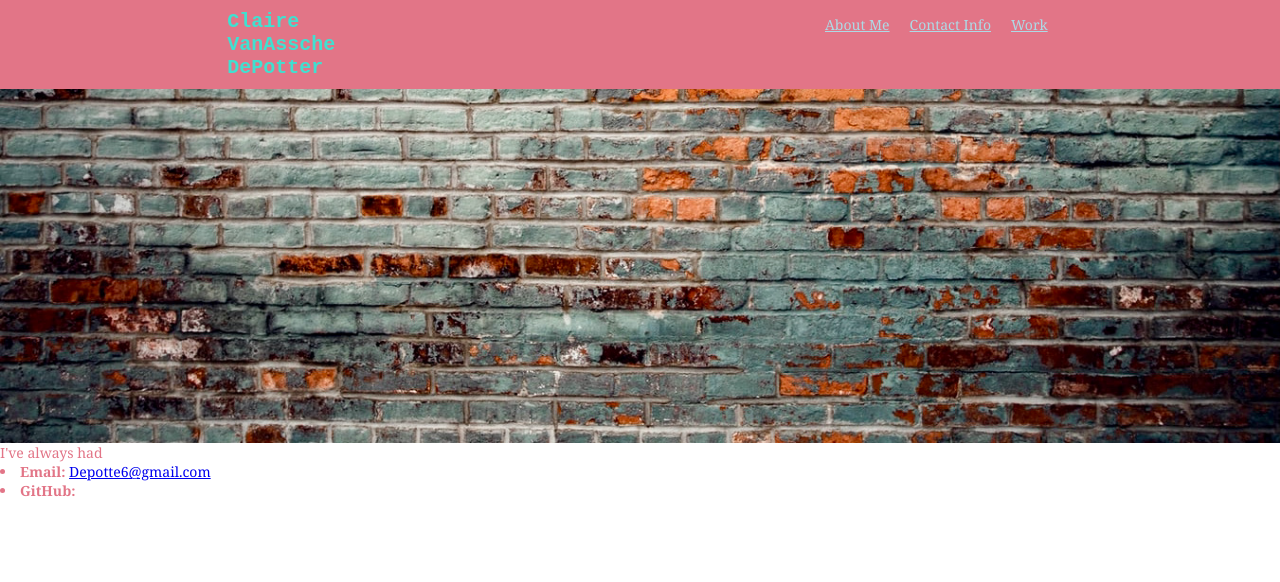
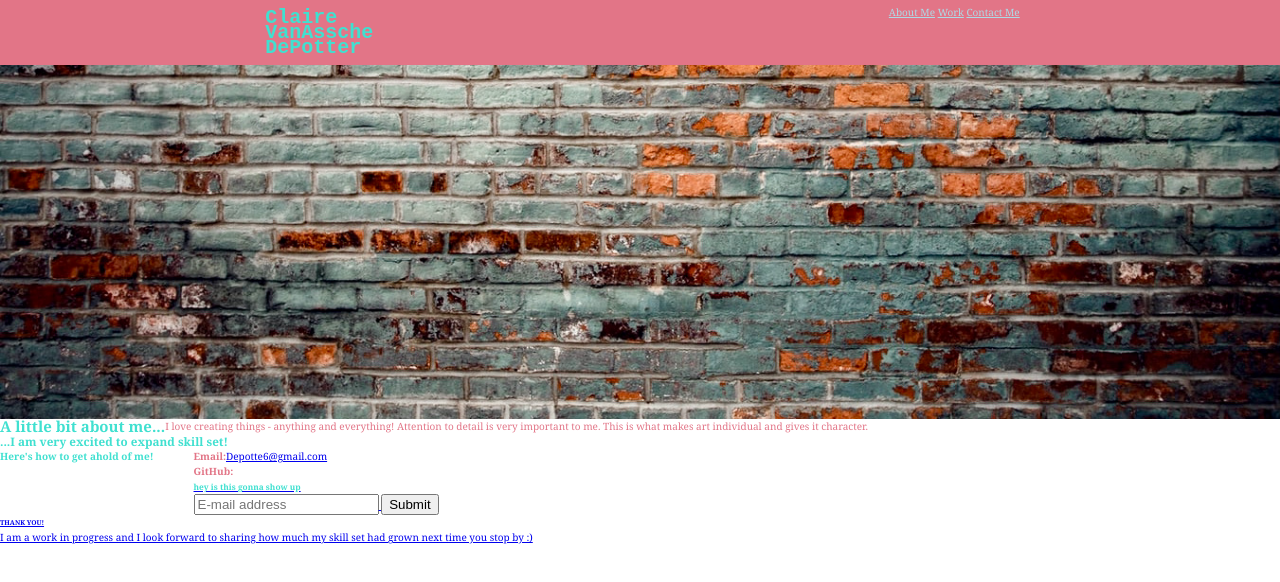
Before and after one commit to depotte6/Cache-de-Claire, a plain HTML site: page index.html in a window 1280 px wide. Drawn offline with Linux system fonts and the light colour scheme.

Commit message:
Updated about me, contact info and work sections. Added <aside>

```diff
--- a/index.html
+++ b/index.html
@@ -13,34 +13,55 @@
 <header>
   <h1>Claire <br>VanAssche <br>DePotter</h1>
      <nav>
-        <ul>
-             <li><a href="#">About Me</a></li>
-              <li><a href="#">Contact Info</a></li>
-             <li><a href="#">Work</a></li>
+        <ul="Contact">
+             </li><a href="#AboutMe"> About Me</a></il>
+            </li><a href="#Work"> Work</a></il>
+          </li><a href="#ContactMe"> Contact Me</a></il>
     </ul>
   </nav>
 </header>
 <main>
+  <article>
   <section class="banner">
     <img src="bluebrick.jpg">
   </section>
 
+  <section id="AboutMe">
+    <h2>A little bit about me...</h2>
+      <p> I love creating things - anything and everything!
+         Attention to detail is very important to me.  This is what makes
+         art individual and gives it character. </p>
+  </section>
+
+  <section id="Work">
+    <h3>...I am very excited to expand skill set!
+      <p></p>
+    </h3>
+  </section>
+
+
+<section id="ContactMe">
+  <h4>Here's how to get ahold of me!</H4>
+    <ul>
+      <li id="email"><strong>Email:</strong><a href="#">Depotte6@gmail.com </a> </li>
+             <li id="github"><strong>GitHub:</strong><a href="#>https://github.com/depotte6 </a></li>
+     </ul>
+    </article>
+</section>
+<aside>
+
+  <h5> hey is this gonna show up </h5>
+  <form>
+    <input type="text" placeholder="E-mail address" />
+    <button>Submit</button>
+  </form>
+</aside>
 </main>
 
 
-
-
-    <section>
-        <p> I've always had</p>
-    </section>
- <section></section> <li id="email"><strong>Email:</strong>
-<a href="#">Depotte6@gmail.com </a> </li>
-          <li id="github"><strong>GitHub:</strong>
-          <a href="#>https://github.com/depotte6</a></li>
-          </section>
-
-
-  </header>
 </body>
-<footer></footer>
+<footer>
+  <h6> THANK YOU!</h6>
+  <p> I am a work in progress and I look forward to sharing how much my skill set had grown next time you stop by :)</p>
+</footer>
 </html>
--- a/style.css
+++ b/style.css
@@ -24,34 +24,37 @@ header, main {
 
  body {
      font-family:Cambria, Cochin, Georgia, Times, 'Times New Roman', serif;
-     font-size: 14px;
+     font-size: 10px;
      color: rgb(226, 117, 135);
+     line-height: 15px;
  }
 
 style{
     background: linear-gradient(to right, rgb(70, 17, 83), indianred,  rgb(226, 117, 135),  rgb(118, 207, 207));
  }
 
-
+h1, h2, h3, h4, h5 {
+    color:turquoise;
+}
 
 h1 {
     font-size: 20px;
     font-weight: 900;
     font-family:monospace;
-    color: turquoise;
     padding: 5px;
     flex-wrap: wrap;
 }
 
-ul li {
-
+.contact
+{
     padding:10px;
     text-align: center;
     align-content: flex-start;
 }
 
-nav ul {
+nav {
     display: flex;
+    flex-wrap: wrap;
     flex-direction: row;
     align-items: center;
     justify-content: flex-end;
@@ -65,4 +68,28 @@ nav a {
     color: rgb(173, 218, 230);
     font-family: Cambria, Cochin, Georgia, Times, 'Times New Roman', serif
     font-size: 8px;
+
 }
+nav a:hover {
+    color:indigo;
+  }
+
+
+aside {
+    display: Block;
+    width: 22%;
+    align-content:flex-start;
+}
+
+#AboutMe, #work, #ContactMe {
+    display: flex;
+    flex-wrap: wrap;
+    flex-direction: row ;
+}
+
+aside h5 {
+    float: left;
+}
+h2 {
+
+}
```
